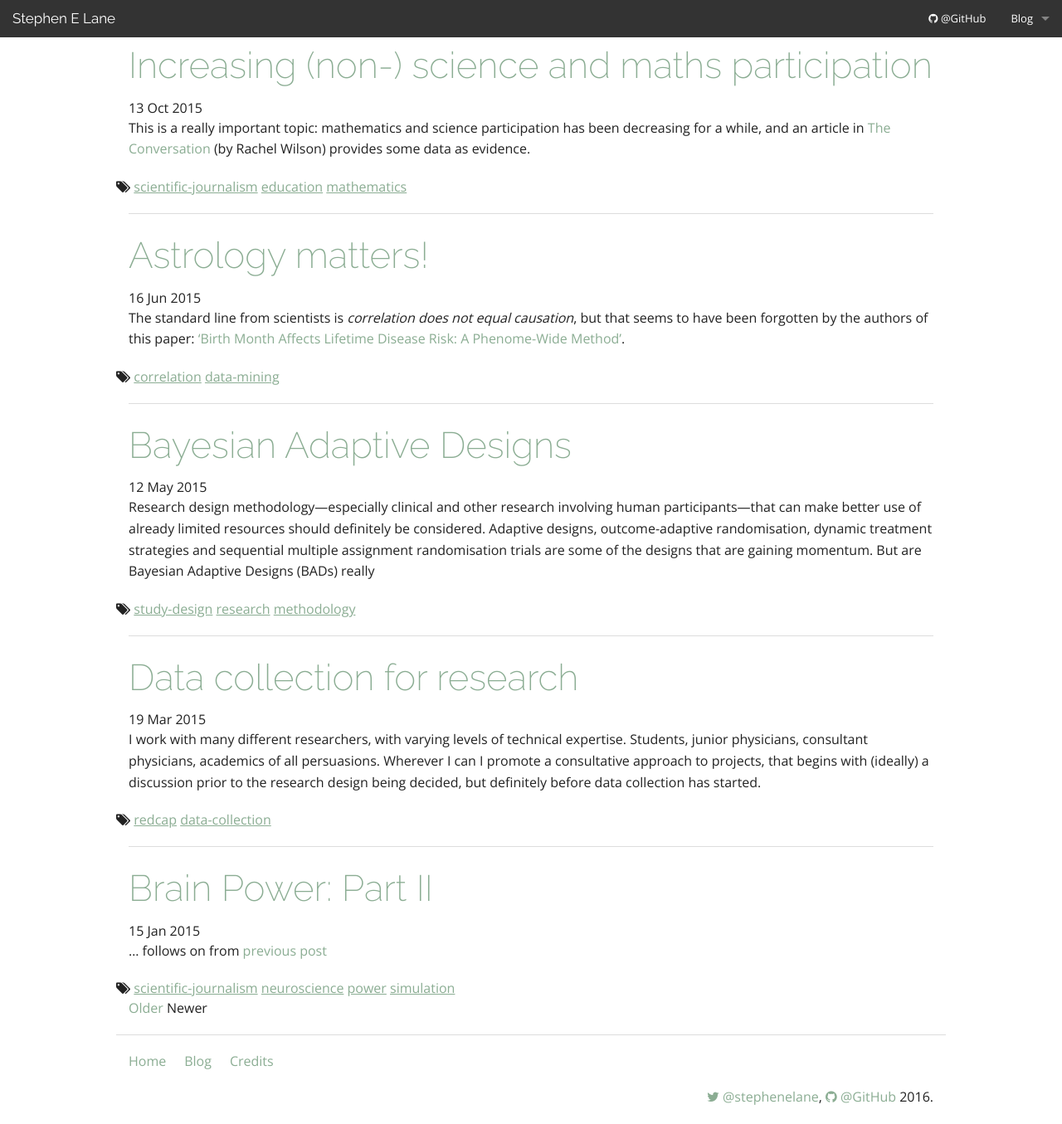
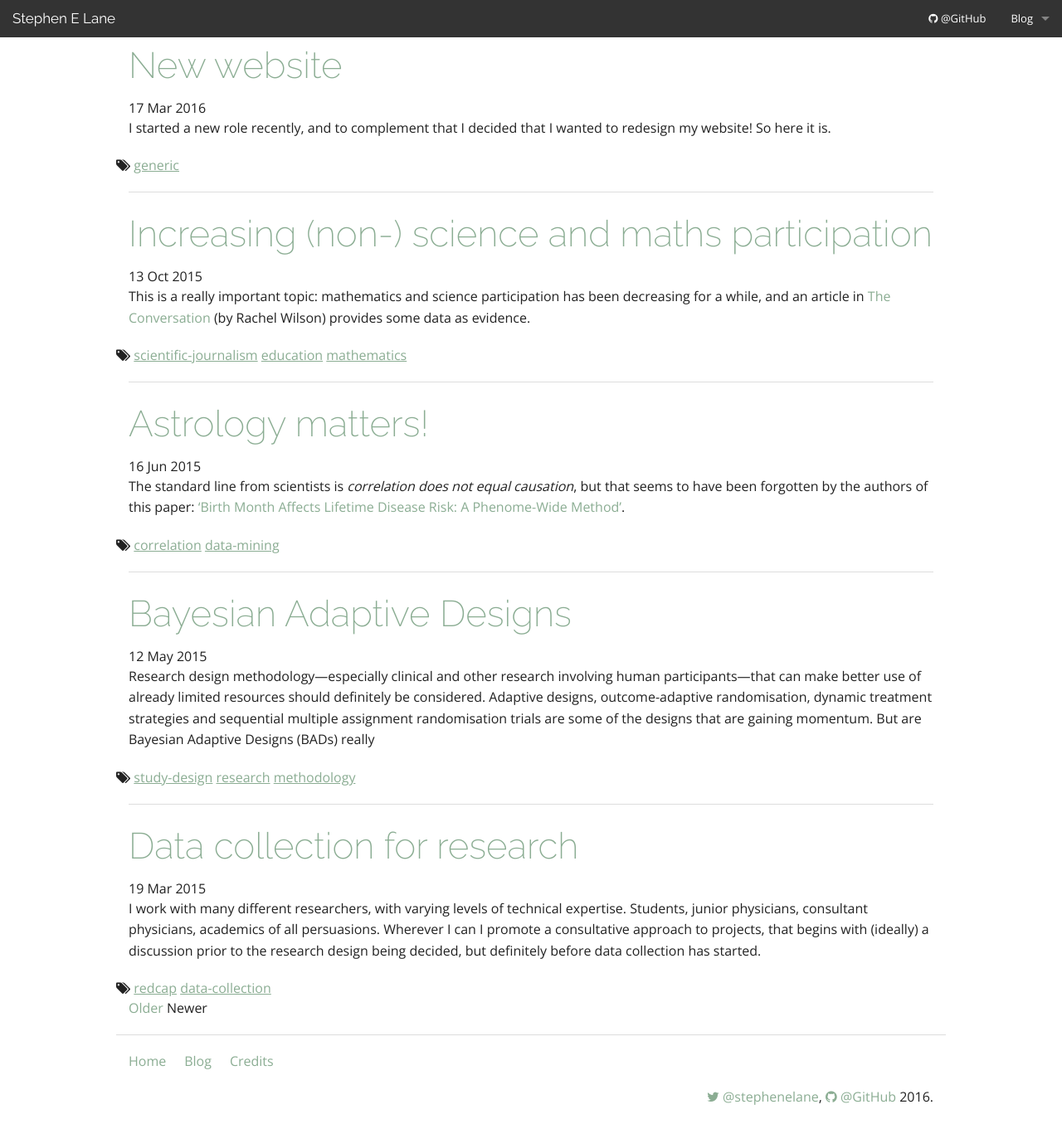
Before and after one commit to SteveLane/SteveLane.github.io, a Jekyll site: the page built from blog/index.html, in a window 1280 px wide and 1355 px high. Shown: the whole window at 83% size. Built offline with Jekyll 4.4.1, drawn with Linux system fonts in a browser that asks for light colours; nearby versions of some CDN libraries; the list of posts is cut into pages by our own code; comment, search, counter and statistics services are not loaded; a style sheet for code colours, icons or effects is not loaded; some of the changed lines change nothing that is shown.

Commit message:
New Post!
I have a new website all laid out. Looks like it seems to be working
correctly, so that's really cool!

```diff
--- a/_layouts/default.html
+++ b/_layouts/default.html
@@ -89,7 +89,7 @@
 		  <!-- active class has the link highlighted -->
 		  <!-- <li class="active"> -->
 		  <li>
-		    <a href="{{ site.baseurl }}blog/archive/">Blog archive</a>
+		    <a href="{{ site.baseurl }}blog/archive">Blog archive</a>
 		  </li>
 		</ul>
 	      </li>
--- /dev/null
+++ b/_posts/2016-03-17-new-web-framework.md
@@ -0,0 +1,21 @@
+---
+layout: post
+title: New website
+description: A new web framework for my website
+tags: generic
+comments: true
+---
+
+I started a new role recently, and to complement that I decided that I wanted to
+redesign my website! So here it is.
+
+The plan is to try and create public GitHub repos for my research projects (when
+there are no privacy issues), in an effort to promote more open science. I'd
+really like this to take cues from the
+[lab notebook](http://www.carlboettiger.info/2012/09/28/Welcome-to-my-lab-notebook.html)
+of <a href="https://github.com/cboettig/"><i class="fa
+fa-github"></i>@cboettig</a>. Similar ideas can be found at
+[Lincoln Mullen's](http://lincolnmullen.com/) website.
+
+Currently I just have some random blog posts on this website (see the
+[archive]({{ site.baseurl }}blog/archive/)). But it'll build up eventually!
```
Also changed, not shown: 1 other file.
